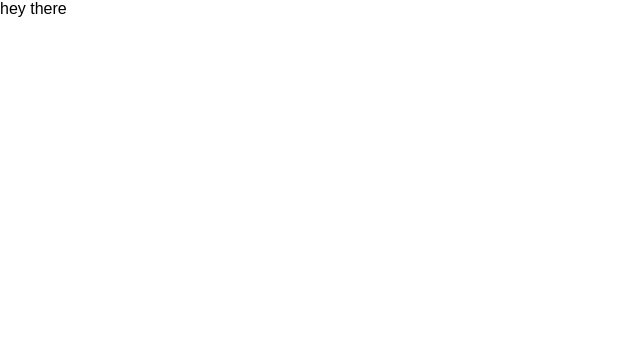
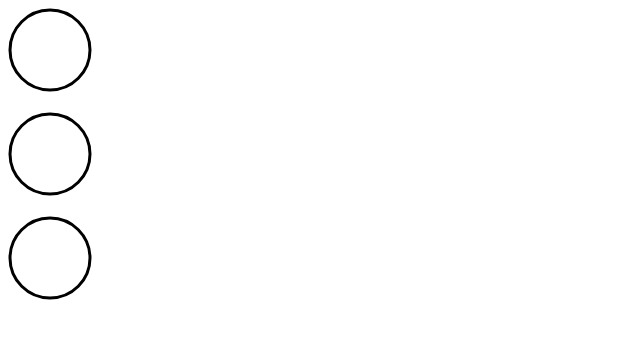
Before and after one commit to seriousManual/dog, a React (Create React App) app: page / in a window 1280 px wide. Shown: the top 338 px of the page, without its empty margins (0-640 px from the left). Built offline with nearby package versions, Linux system fonts and the light colour scheme.

Commit message:
added board and space components

```diff
--- a/src/App.jsx
+++ b/src/App.jsx
@@ -1,9 +1,19 @@
 import React, { Component } from 'react';
+import Board from './components/Board';
+import Space from './components/Space';
 
 class App extends Component {
   render() {
     return (
-      <div className="App">hey there </div>
+      <div className="App">
+        <Board>
+          <Space />
+          <Space />
+          <Space />
+
+        </Board>
+
+      </div>
     );
   }
 }
--- /dev/null
+++ b/src/components/Board.jsx
@@ -0,0 +1,13 @@
+import React, { Component } from 'react';
+
+class Board extends Component {
+  render() {
+    return (
+      <div className="board">
+          {this.props.children}
+      </div>
+    );
+  }
+}
+
+export default Board;
--- /dev/null
+++ b/src/components/Space.jsx
@@ -0,0 +1,15 @@
+import React, { Component } from 'react';
+
+class Space extends Component {
+  render() {
+    return (
+      <div className="space">
+        <svg height="100" width="100">
+          <circle cx="50" cy="50" r="40" stroke="black" stroke-width="3" fill="white" />
+        </svg>
+      </div>
+    );
+  }
+}
+
+export default Space;
```
